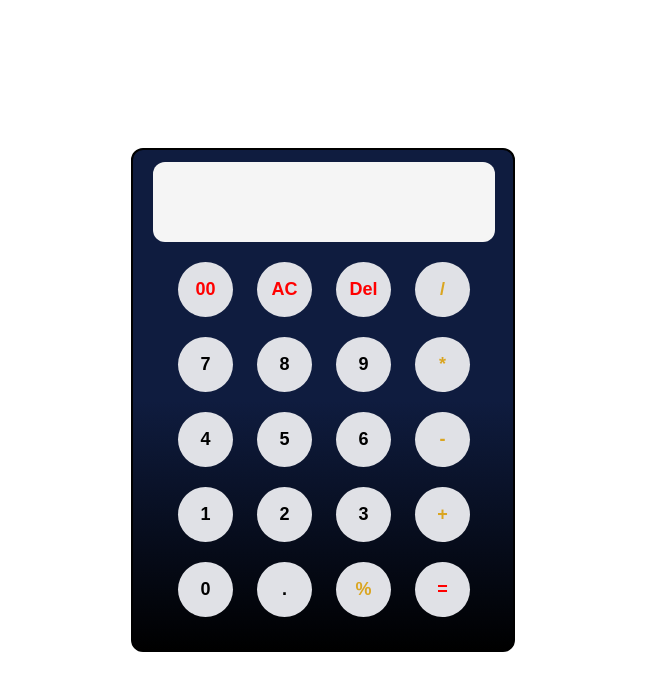
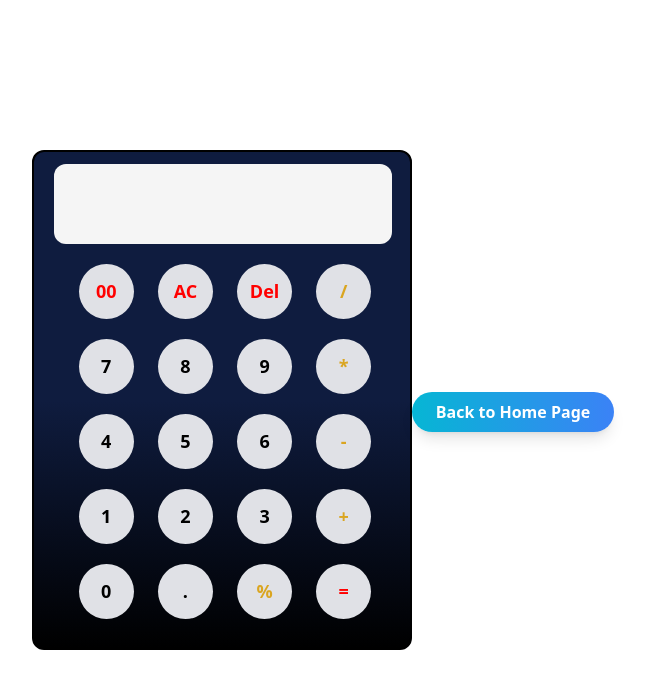
Before and after one commit to Farhan-Mr/-My_Portfolio, a plain HTML site: page simple_calculator.html in a window 1280 px wide. Shown: the whole page, without its empty margins (317-962 px from the left). Drawn offline with nearby package versions, Linux system fonts and the light colour scheme.

Commit message:
Simple Calculator Html

```diff
--- a/simple_calculator.html
+++ b/simple_calculator.html
@@ -7,12 +7,13 @@
 
         <link rel="stylesheet" href="simple_calculator.css">      <!-- Link with CSS -->
 
+        <script src="https://cdn.tailwindcss.com"></script>       <!-- Link with Tailwind CSS -->
         <script src="simple_calculator.js"></script>              <!-- Link with JS -->
 
 
     </head>
 
-    <body>
+    <main>
 
          <div id="calculatorBox">
 
@@ -55,5 +56,14 @@
 
          </div>
 
-    </body>
+    </main>
+
+    <footer>
+        <section style="display: flex; align-items: center; justify-content: center;">
+            <button onclick="window.location.href='index.html'"
+                class="mt-6 px-6 py-2 bg-gradient-to-r from-cyan-500 to-blue-500 text-white font-semibold rounded-full shadow-lg hover:from-blue-500 hover:to-cyan-500 hover:scale-105 transition-all duration-300 ease-in-out focus:outline-none focus:ring-2 focus:ring-cyan-400 text-white">
+                Back to Home Page
+            </button>
+         </section>
+    </footer>
 </html>
```
